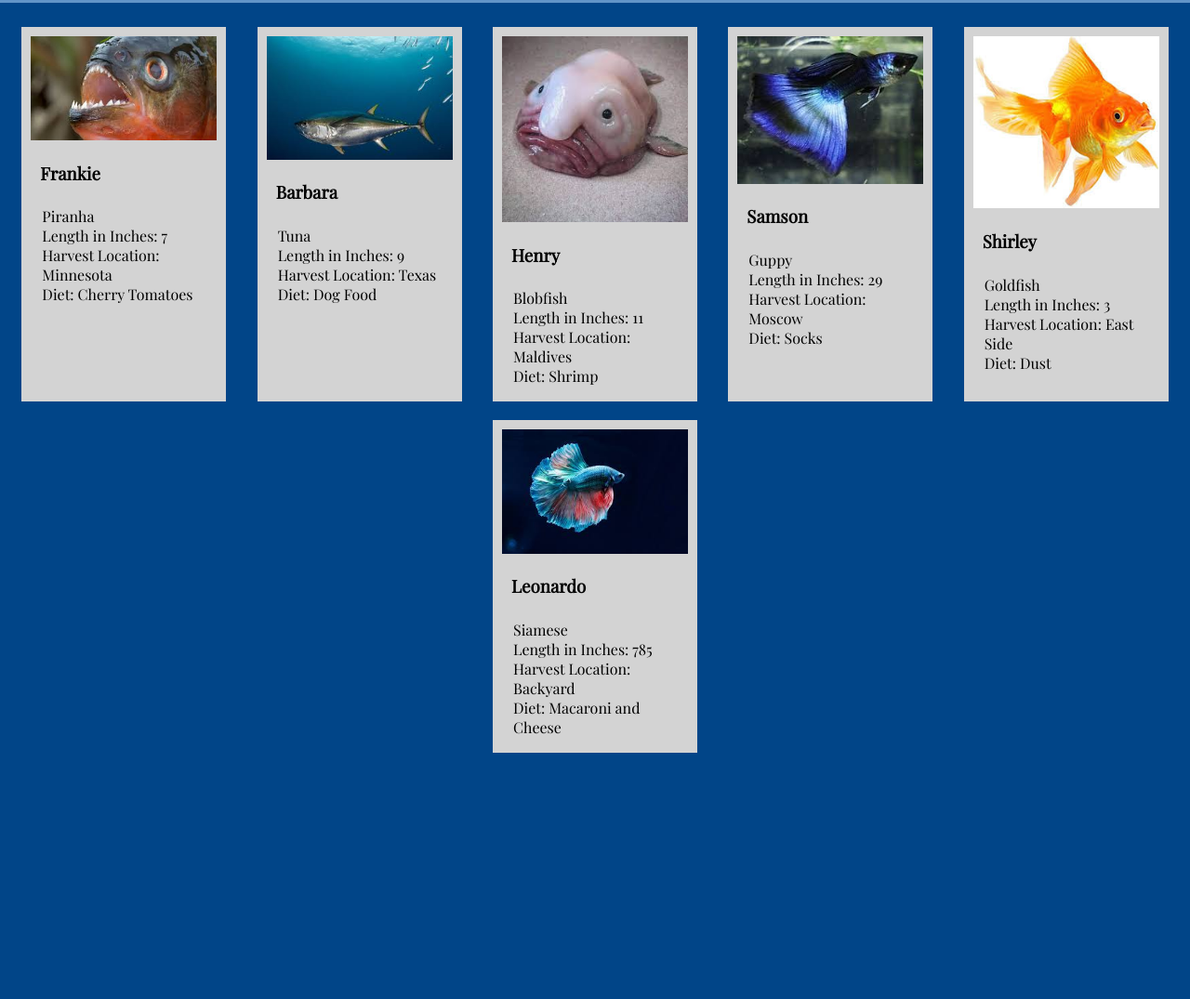
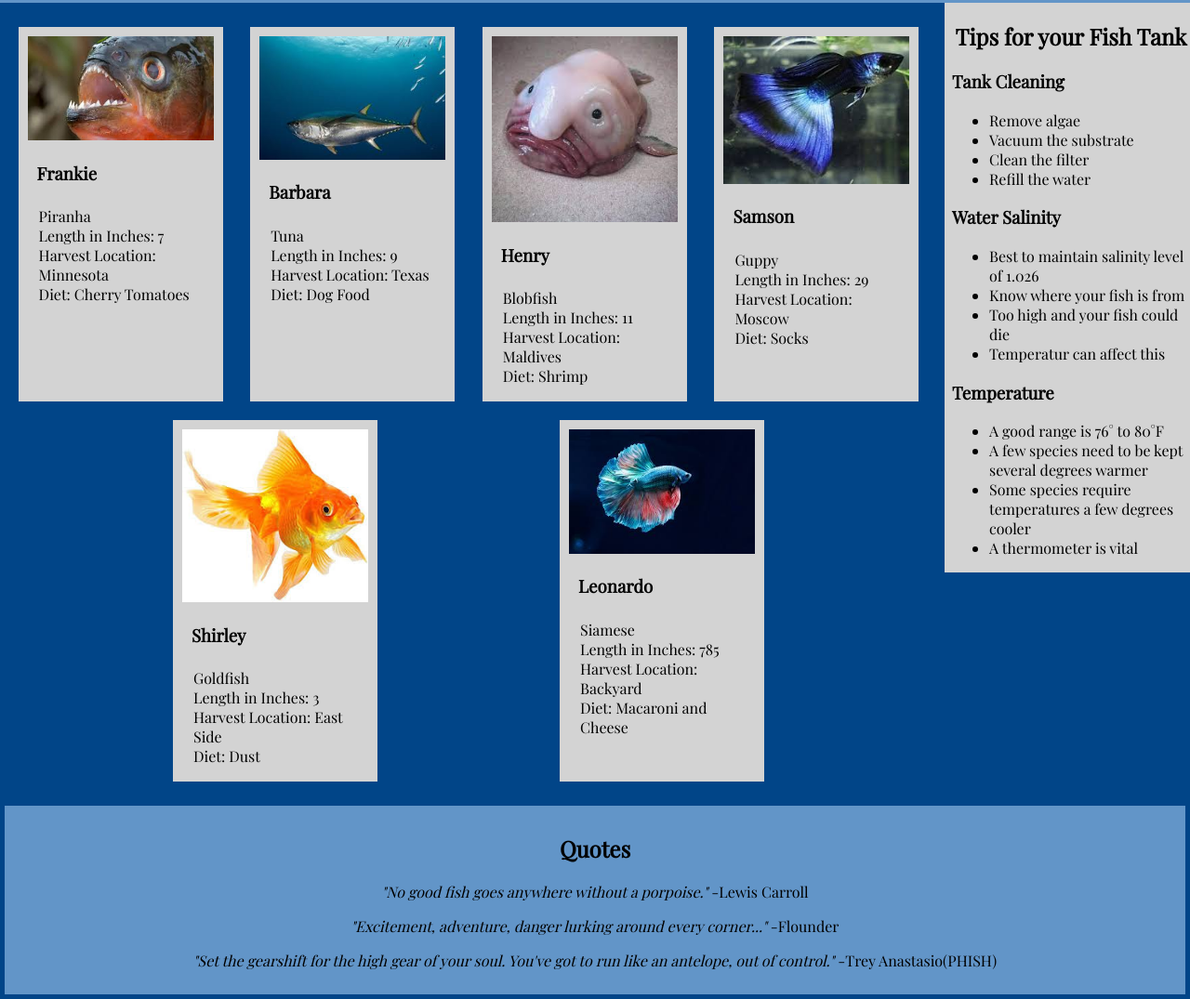
Before and after one commit to TarynL/Martins-Aquarium-, a plain HTML site: page index.html in a window 1280 px wide. Shown: the part 201-1276 px from the top of the page at 93% size. Before the commit the page ends 1037 px from the top, so only its background shows below. Drawn offline with nearby package versions, Linux system fonts and the light colour scheme.

Commit message:
added tip.js and quotes

```diff
--- a/index.html
+++ b/index.html
@@ -19,17 +19,45 @@
                 <h1>Welcome to Martin's Aquarium!</h1>
             </header>
         </div>
+        <aside>
+            <h2>Tips for your Fish Tank</h2>
+            <div class="tips">
+                <section id="tipList">
+
+                </section>
+            </div>
+
+        </aside>
 
         <main>
+
             <div class="tank">
                 <section id="list">
 
                 </section>
             </div>
+
+
         </main>
+
+        <div class="quotes">
+            <h2>Quotes</h2>
+            <p><i>"No good fish goes anywhere without a porpoise."</i> -Lewis Carroll</p>
+            <p><i>"Excitement, adventure, danger lurking around every corner..."</i> -Flounder</p>
+            <p><i>"Set the gearshift for the high gear of your soul. You've got to run like an antelope, out of control."</i> -Trey Anastasio(PHISH)</p>
+        </div>
+
+        <footer>
+
+        </footer>
+
+
+
+
 
 
 </div>
+
 <script type="module" src="scripts/main.js"></script>
 </body>
 
--- a/scripts/main.js
+++ b/scripts/main.js
@@ -1,3 +1,7 @@
 import {fishList} from "./fish/fishList.js";
 
 fishList();
+
+import {tipList} from "./tips/tipList.js";
+
+tipList();
--- a/scripts/tips/tip.js
+++ b/scripts/tips/tip.js
@@ -0,0 +1,13 @@
+export const tips = (tipsObj) => {
+	return (
+	` <article class="tip-card">
+    <h3 class="tipCategory">${tipsObj.Category}</h3>
+    <ul>
+        <li class="tip-details">${tipsObj.TipOne}</li>
+        <li class="tip-details">${tipsObj.TipTwo}</li>
+        <li class="tip-details">${tipsObj.TipThree}</li>
+        <li class="tip-details">${tipsObj.TipFour}</li>
+    </ul>
+</article>`
+	)
+}
--- a/scripts/tips/tipData.js
+++ b/scripts/tips/tipData.js
@@ -0,0 +1,33 @@
+const tankTips = [
+    {
+        Category: "Tank Cleaning",
+        TipOne: "Remove algae",
+        TipTwo: "Vacuum the substrate",
+        TipThree: "Clean the filter",
+        TipFour: "Refill the water"
+
+    },
+
+    {
+        Category: "Water Salinity",
+        TipOne: "Best to maintain salinity level of 1.026",
+        TipTwo: "Know where your fish is from",
+        TipThree: "Too high and your fish could die",
+        TipFour: "Temperatur can affect this"
+
+    },
+
+    {
+        Category: "Temperature",
+        TipOne: "A good range is 76° to 80°F",
+        TipTwo: "A few species need to be kept several degrees warmer",
+        TipThree: "Some species require temperatures a few degrees cooler",
+        TipFour: "A thermometer is vital"
+
+    },
+
+]
+
+    export const getTips = () => {
+        return tankTips;
+    }
--- a/scripts/tips/tipList.js
+++ b/scripts/tips/tipList.js
@@ -0,0 +1,20 @@
+
+import { tips } from "./tip.js"
+
+import { getTips } from "./tipData.js";
+
+export const tipList = () => {
+	const allTips = getTips();
+	const DOMLocation = document.querySelector("#tipList");
+	let tipRep = "";
+
+    for(const thatOneTip of allTips){
+        tipRep += tips(thatOneTip);
+        console.log("tipRep", tipRep);
+    }
+
+DOMLocation.innerHTML = tipRep;
+
+
+
+ }
--- a/styles/main.css
+++ b/styles/main.css
@@ -28,6 +28,7 @@ main {
 .tank {
 	margin: 1em 0;
 	display: flex;
+    justify-content: left;
 
 }
 
@@ -66,7 +67,24 @@ main {
 
 }
 
-footer {
-	background-color: #6295C8 ;
-	text-align: end;
+
+aside{
+    background-color:#D3D3D3 ;
+    width: 20%;
+    padding-left: .5rem;
+    margin-left: .5rem;
+    float: right;
+
 }
+
+h2 {
+    text-align: center;
+}
+
+.quotes {
+    background-color: #6295C8;
+    text-align: center;
+    margin: 5px;
+    padding:10px;
+
+}
```
Lines whose indentation alone changed are shown as unchanged.
